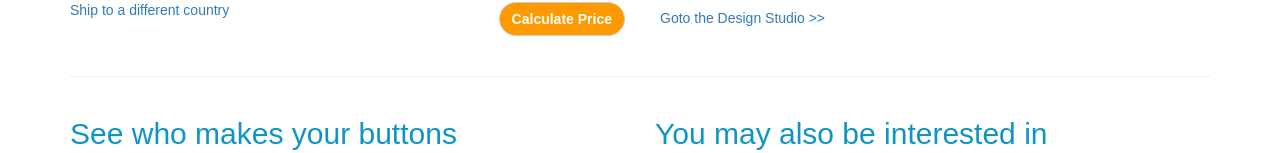
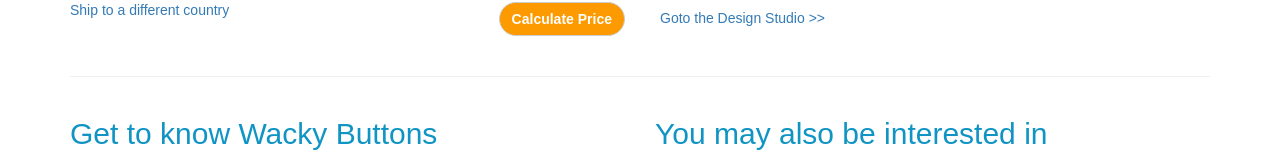
Before and after one commit to wackygeoff/wackybuttons, a Jekyll site: the page built from index.html, in a window 1280 px wide and 900 px high, scrolled down 1422 px, cut to the strip 0-299 px from the top of the window. Shown: the part 143-296 px from the top of the strip. Built offline with Jekyll 4.4.1, drawn with Linux system fonts in a browser that asks for light colours; comment, search, counter and statistics services are not loaded.

Commit message:
changed wording of about section
changed wording of about section of front page

```diff
--- a/_includes/about.html
+++ b/_includes/about.html
@@ -1,3 +1,4 @@
 <!--begin about us video-->
-<h2>See who makes your buttons</h2>
+<h2>Get to know Wacky Buttons</h2>
+<!--div style="text-align:center;">Meet the people who make your buttons</div-->
 <iframe src="//player.vimeo.com/video/120789089?title=0&byline=0&portrait=0" width="100%" height="300" frameborder="0" webkitallowfullscreen mozallowfullscreen allowfullscreen></iframe>
```
